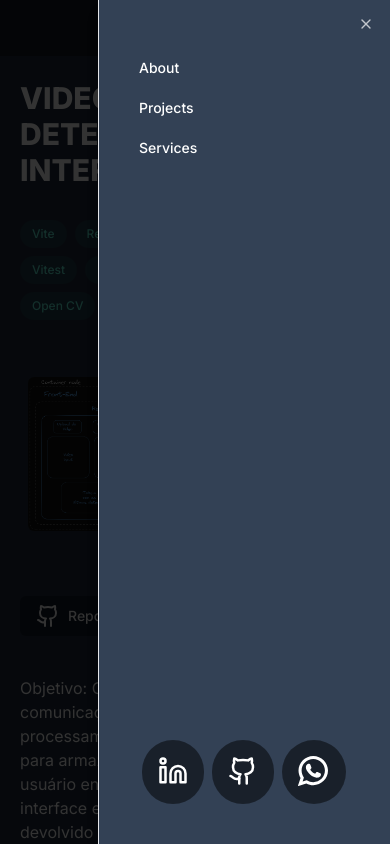
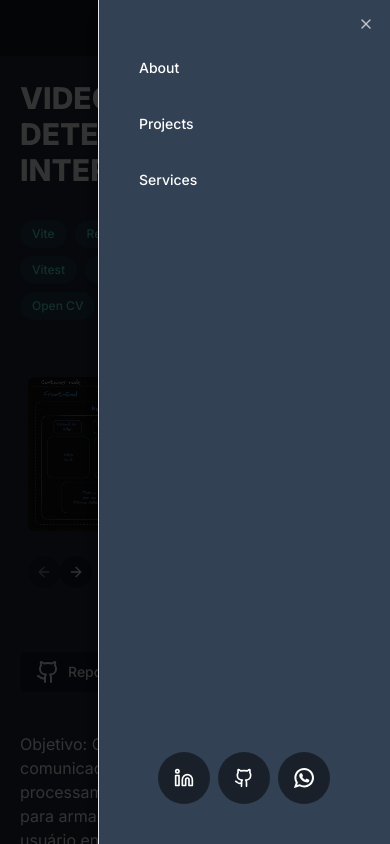
Before and after one commit to jrneliodias/my-portfolio, a Next.js app: page /projects/1 in a window 390 px wide. Both pictures are taken after a click on the button 358 px from the left and 28 px from the top of the page. Shown: the top 844 px of the page. Built offline with nearby package versions, Linux system fonts and the light colour scheme; grey boxes are pictures that could not be loaded.

Commit message:
style: change the padding of desktop and mobile responsiveness

```diff
--- a/app/components/About.tsx
+++ b/app/components/About.tsx
@@ -4,7 +4,7 @@ import Timeline from "@/app/static/Timeline";
 export default function About() {
     return (
         <section id="About" className="flex justify-center items-center bg-slate-800 min-h-screen py-12 text-white">
-            <div className="flex justify-center items-center  text-white">
+            <div className="flex justify-center items-center lg:w-5/6 text-white">
                 <div className="flex flex-col gap-10 items-center lg:flex-row w-full lg:w-11/12">
                     <div className="flex w-full p-5 lg:w-1/2 flex-col ">
                         <Summary />
--- a/app/components/Hero.tsx
+++ b/app/components/Hero.tsx
@@ -4,24 +4,25 @@ import Image from "next/image";
 export default function Hero() {
     return (
 
-        <section id="Hero" className="flex flex-col items-center px-2 lg:px-20 bg-gray-900 min-h-screen text-white ">
-            <div className="flex flex-col-reverse gap-5 justify-center lg:flex-row items-center w-full lg:gap-10 flex-1 ">
+        <section id="Hero" className="flex flex-col items-center px-2 py-10 lg:px-20 bg-gray-900 min-h-screen text-white ">
+            <div className="flex flex-col-reverse gap-5 justify-center lg:flex-row items-center lg:w-5/6 lg:gap-10 flex-1 ">
 
                 <div className="flex flex-col z-20 gap-2 pointer-events-none text-white w-5/6 lg:w-3/5 items-start lg:flex-1 ">
                     <p className="text-5xl lg:text-6xl font-bold w-full">Olá, meu nome é <span className="font-black text-blue-500">Nélio Dias</span>
                     </p>
                     <p className="text-2xl lg:text-4xl">um desenvolvedor Web Full Stack</p>
-                    <div className="flex mt-6 justify-start w-[17vw]">
+                    <div className="flex mt-6 justify-start ">
                         <SocialMedia size={30} />
                     </div>
                 </div>
 
-                <Image className="w-3/5 sm:w-2/5 lg:w-2/5 max-w-xl object-contain self-center animate-scalepulse rounded-xl
+                <Image className="w-3/5 sm:w-2/5 lg:w-2/5 max-w-lg object-contain self-center animate-scalepulse rounded-xl
                 bg-blend-multiply
                 "
-                    width={800}
-                    height={50}
+                    width={0}
+                    height={0}
                     alt="portrait"
+                    sizes="100vw"
                     src="/web-programmer.png" />
 
             </div>
--- a/app/components/Navbar.tsx
+++ b/app/components/Navbar.tsx
@@ -42,7 +42,7 @@ export default function Navbar() {
 
                     <Sheet open={isOpen} onOpenChange={setIsOpen}>
                         <SheetContent className="flex flex-col  justify-between pt-12 bg-slate-700 text-white ">
-                            <div className="flex flex-col">
+                            <div className="flex flex-col gap-4">
                                 <Button
                                     variant={'ghost'}
                                     className="justify-start"
@@ -67,7 +67,7 @@ export default function Navbar() {
                                 </Button>
                             </div>
 
-                            <SocialMedia size={30} />
+                            <SocialMedia size={20} />
 
                         </SheetContent>
                     </Sheet>
--- a/app/components/Projects.tsx
+++ b/app/components/Projects.tsx
@@ -14,9 +14,9 @@ export default function Projects() {
         <section id="Projects" className="flex flex-col justify-evenly gap-4 py-12 items-center bg-slate-700 min-h-screen text-white">
 
             <h1 className="font-bold text-4xl uppercase pt-10">Projects</h1>
-            <div className="flex flex-1 items-center justify-evenly h-11/12 overflow-x-auto gap-4 w-full lg:w-full [&::-webkit-scrollbar]:hidden">
-                <Carousel className="flex items-center w-full lg:w-11/12 h-11/12">
-                    <CarouselContent className="px-5 py-4">
+            <div className="flex flex-1 items-center h-11/12 overflow-x-auto gap-4 w-full lg:w-full [&::-webkit-scrollbar]:hidden">
+                <Carousel className="flex items-center w-full lg:w-full h-11/12">
+                    <CarouselContent className="px-5 lg:px-20 py-4 w-full">
                         {projectData.map((project, index) => (
                             <Link key={index} href={`projects/${index}`}>
                                 <CarouselItem className="basis-1/2 lg:basis-1/3">
--- a/app/components/Services.tsx
+++ b/app/components/Services.tsx
@@ -5,7 +5,7 @@ export default function Services() {
     return (
 
         <section id="Services" className="flex flex-col items-center  bg-gray-900 min-h-screen text-white py-16">
-            <div className="flex flex-col gap-5 justify-start items-center w-full lg:gap-10 flex-1 ">
+            <div className="flex flex-col gap-5 justify-start items-center w-5/6 lg:gap-10 flex-1 ">
                 <h1 className="font-bold text-4xl uppercase">Services</h1>
                 <div className="flex flex-col lg:flex-row w-11/12 h-full gap-4">
                     <Card className="flex-1 hover:bg-slate-700/80 bg-slate-700  text-white">
--- a/app/projects/[projectId]/page.tsx
+++ b/app/projects/[projectId]/page.tsx
@@ -1,7 +1,7 @@
 "use client"
 
 import { Button } from "@/components/ui/button"
-import { Carousel, CarouselContent, CarouselItem } from "@/components/ui/carousel"
+import { Carousel, CarouselContent, CarouselItem, CarouselNext, CarouselPrevious } from "@/components/ui/carousel"
 import { projectData } from "@/constants/constant"
 import Tag from "@/app/static/Tag"
 import { Github, Rocket } from "lucide-react"
@@ -15,8 +15,8 @@ const ProjectPage = () => {
     const project = projectData[projectIdInt]
 
     return (
-        <div className="w-screen min-h-screen px-5 py-20 flex flex-col lg:flex-row items-center gap-10 bg-slate-800 text-white">
-            <div className="flex flex-col h-5/6  gap-8">
+        <div className="w-full  min-h-screen px-5 py-20 flex flex-col lg:flex-row items-center justify-center gap-10 bg-slate-800 text-white">
+            <div className="flex flex-col lg:w-5/6  gap-8">
                 <h1 className="text-3xl lg:text-4xl font-extrabold">{project.title}</h1>
 
                 <div className=" flex gap-2 flex-wrap">
@@ -54,7 +54,7 @@ const ProjectPage = () => {
                             {project.link[1] && <Button
                                 variant={"secondary"}
                                 asChild
-                                className="flex gap-2 max-w-40"
+                                className="flex gap-2 max-w-40 animate-pulse"
                             >
                                 <Link href={project.link[1]}>
                                     <Rocket />
@@ -65,7 +65,7 @@ const ProjectPage = () => {
                         </div>
                     </div>
                     <div className="lg:w-3/4 p-2">
-                        <Carousel className="w-full h-full">
+                        <Carousel className="w-full h-full flex flex-col">
                             <CarouselContent>
                                 {project.image.map((image, index) => (
                                     <CarouselItem className="flex items-center lg:items-start" key={index}>
@@ -80,16 +80,21 @@ const ProjectPage = () => {
                                     </CarouselItem>
 
                                 ))}
-
-                                <CarouselItem className="flex my-auto lg:my-0 lg:items-start">
+                                {project.video[0] &&
+                                    (<CarouselItem className="flex my-auto lg:my-0 lg:items-start">
                                         <iframe
                                             src={project.video[0]}
                                             frameBorder="0"
                                             allowFullScreen
                                             className="w-full aspect-video"
                                         />
-                                </CarouselItem>
+                                    </CarouselItem>)
+                                }
                             </CarouselContent>
+                            <div className="mt-6">
+                                <CarouselPrevious />
+                                <CarouselNext />
+                            </div>
 
                         </Carousel>
 
--- a/app/static/SocialMedia.tsx
+++ b/app/static/SocialMedia.tsx
@@ -8,7 +8,7 @@ const SocialMedia = ({ size }: { size: number }) => {
         <div className="flex justify-center gap-2 pb-4"
             style={{ pointerEvents: "auto" }}>
             <Link
-                className={"bg-black bg-opacity-50 p-4 rounded-full transition-all hover:scale-110 scale-100"}
+                className={"bg-black aspect-square bg-opacity-50 p-4 rounded-full transition-all hover:scale-110 scale-100"}
                 href="https://www.linkedin.com/in/neliodias"
 
             >
@@ -22,11 +22,11 @@ const SocialMedia = ({ size }: { size: number }) => {
                 <Github size={size} />
             </Link>
             <Link
-                className={"bg-black w-16 h-16 bg-opacity-50 p-4 rounded-full transition-all hover:scale-110 scale-100"}
+                className={`bg-black   bg-opacity-50 p-4 rounded-full transition-all hover:scale-110 scale-100`}
                 href="https://api.whatsapp.com/send?phone=5591989079292"
 
             >
-                <Image src={"/whatsapp-icon.svg"} height={30} width={30} alt="whatsapp" />
+                <Image src={"/whatsapp-icon.svg"} height={size} width={size} alt="whatsapp" />
             </Link>
         </div>
     )
--- a/components/ui/carousel.tsx
+++ b/components/ui/carousel.tsx
@@ -206,7 +206,7 @@ const CarouselPrevious = React.forwardRef<
       variant={variant}
       size={size}
       className={cn(
-        "absolute  h-8 w-8 rounded-full",
+        "h-8 w-8 rounded-full",
         orientation === "horizontal"
           ? "-left-12 top-1/2 -translate-y-1/2"
           : "-top-12 left-1/2 -translate-x-1/2 rotate-90",
@@ -235,7 +235,7 @@ const CarouselNext = React.forwardRef<
       variant={variant}
       size={size}
       className={cn(
-        "absolute h-8 w-8 rounded-full",
+        "h-8 w-8 rounded-full",
         orientation === "horizontal"
           ? "-right-12 top-1/2 -translate-y-1/2"
           : "-bottom-12 left-1/2 -translate-x-1/2 rotate-90",
```
Lines whose indentation alone changed are shown as unchanged.
